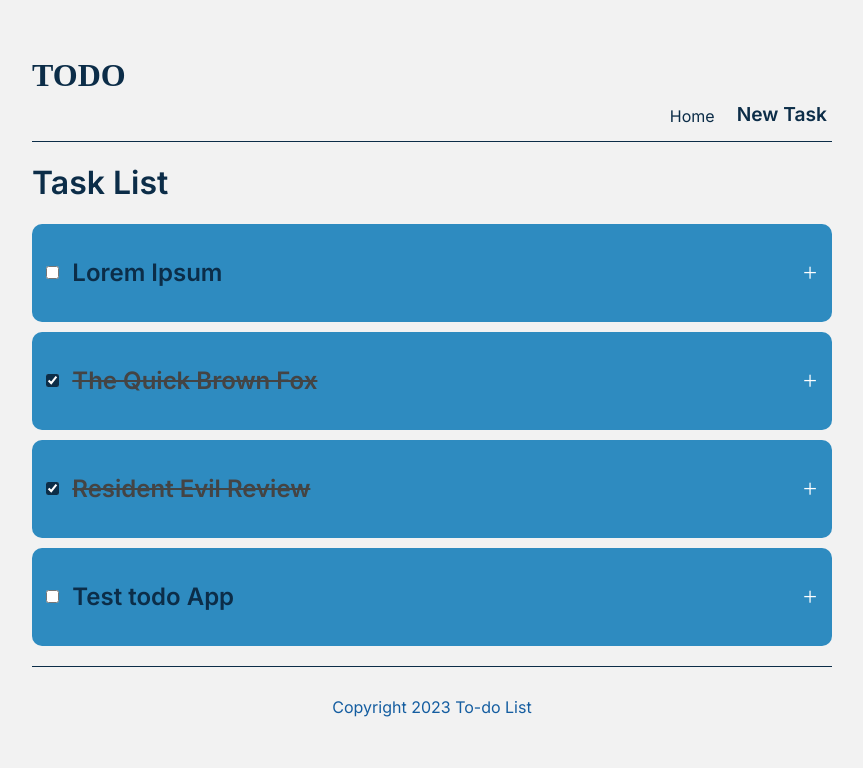
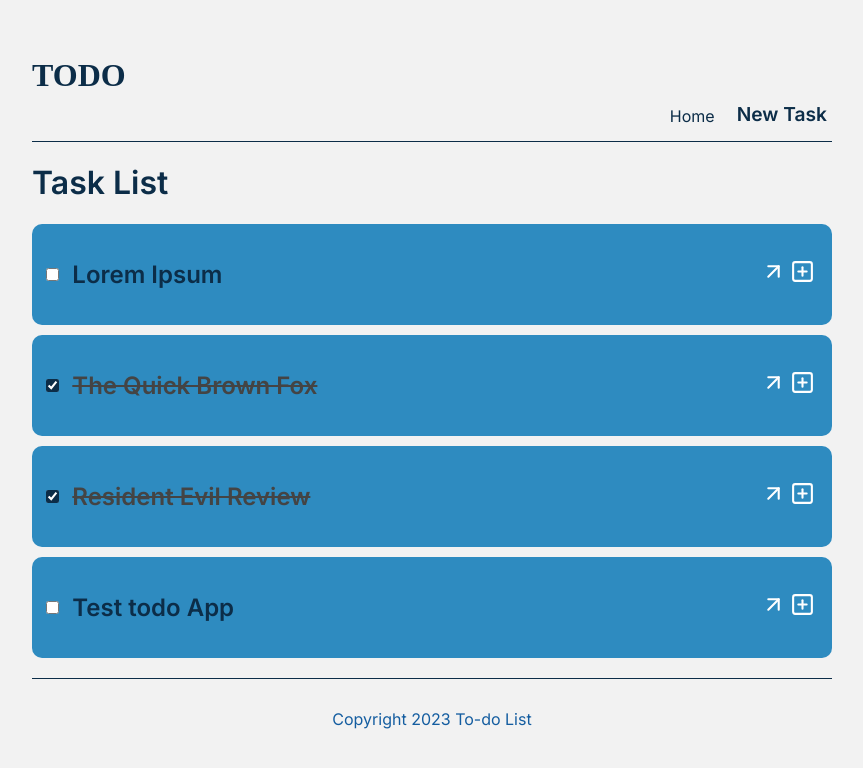
Before and after one commit to ViniciusBSilva/todo-list, a Next.js app: page / in a window 1280 px wide. Shown: the top 768 px of the page, without its empty margins (208-1071 px from the left). Built offline with nearby package versions, Linux system fonts and the light colour scheme; data requests are answered from the project's data file; a web font is replaced by a local one.

Commit message:
Design changes

```diff
--- a/components/Task.js
+++ b/components/Task.js
@@ -1,4 +1,11 @@
 import { useState } from 'react';
+
+import Link from 'next/link';
+
+import { FiPlusSquare } from "react-icons/fi";
+import { FiMinusSquare } from "react-icons/fi";
+import { FiArrowUpRight } from "react-icons/fi";
+
 import styles from '../styles/Home.module.css'
 
 const Task = ({ taskData }) => {
@@ -22,8 +29,20 @@ const Task = ({ taskData }) => {
                         className={`${styles.taskTitle}`.concat((isCompleted) ? ` ${styles.taskCompleted}` : '')}>
                         <h2>{taskData.title}</h2>
                     </label>
-                    <p className={styles.showDetails} onClick={() => toogleDetail(!showDetail)}>
-                        {showDetail ? '-' : '+'}
+                    <p className={styles.taskListButtons}>
+                        <span
+                            className={styles.taskListButtonsItem}
+                        >
+                            <Link href={`tasks/${taskData.id}`}>
+                                <FiArrowUpRight />
+                            </Link>
+                        </span>
+                        <span
+                            className={styles.taskListButtonsItem}
+                            onClick={() => toogleDetail(!showDetail)}
+                        >
+                            {showDetail ? <FiMinusSquare /> : <FiPlusSquare />}
+                        </span>
                     </p>
                 </div>
                 {showDetail && (
--- a/package.json
+++ b/package.json
@@ -11,6 +11,7 @@
   "dependencies": {
     "next": "13.3.1",
     "react": "18.2.0",
-    "react-dom": "18.2.0"
+    "react-dom": "18.2.0",
+    "react-icons": "^4.8.0"
   }
 }
--- a/styles/Home.module.css
+++ b/styles/Home.module.css
@@ -31,12 +31,16 @@ https://www.canva.com/colors/color-palettes/mermaid-lagoon/
     align-items: center;
 }
 
-.showDetails {
+.taskListButtons {
     margin-right: 5px;
     margin-left: auto;
     color: white;
     font: 25px bolder;
     cursor: pointer;
+}
+
+.taskListButtonsItem {
+    margin: 2px;
 }
 
 .taskTitle {
```
Also changed, not shown: 1 other file (tests, documents, lock files or other folders).
